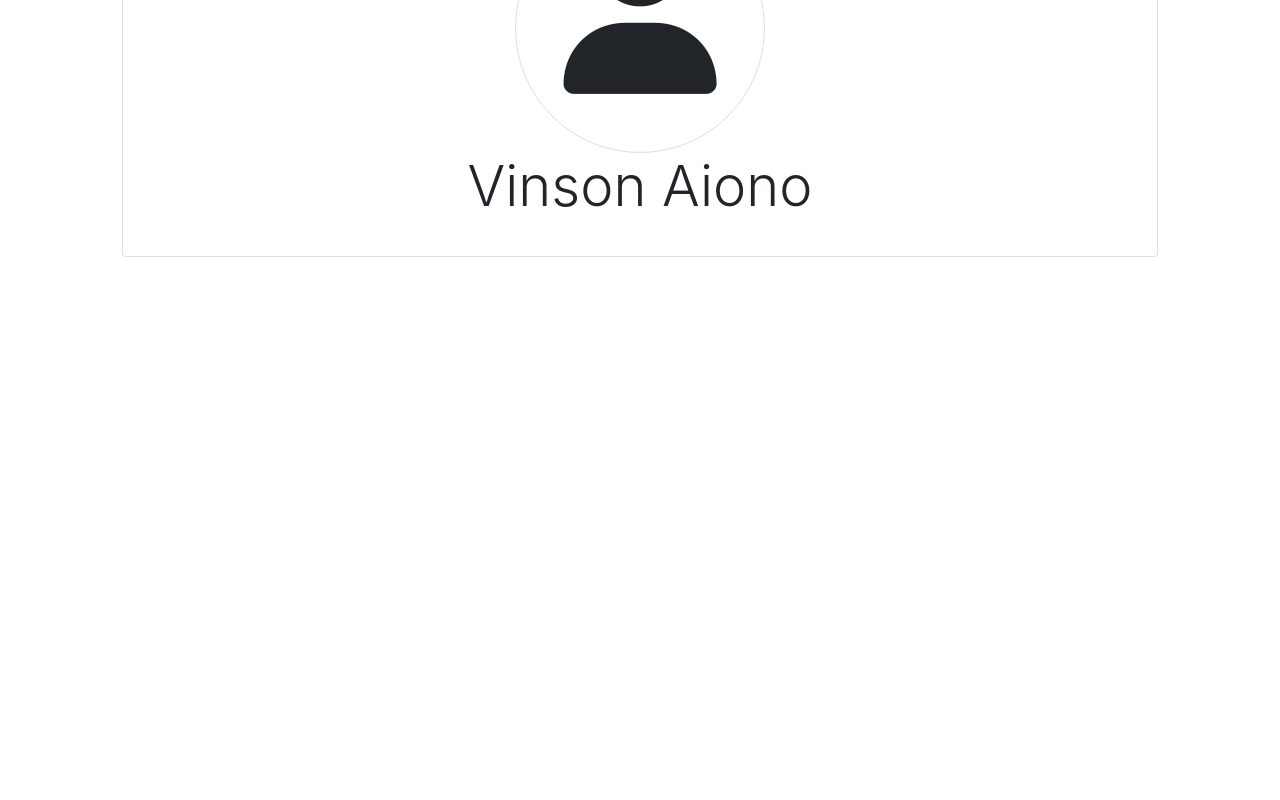
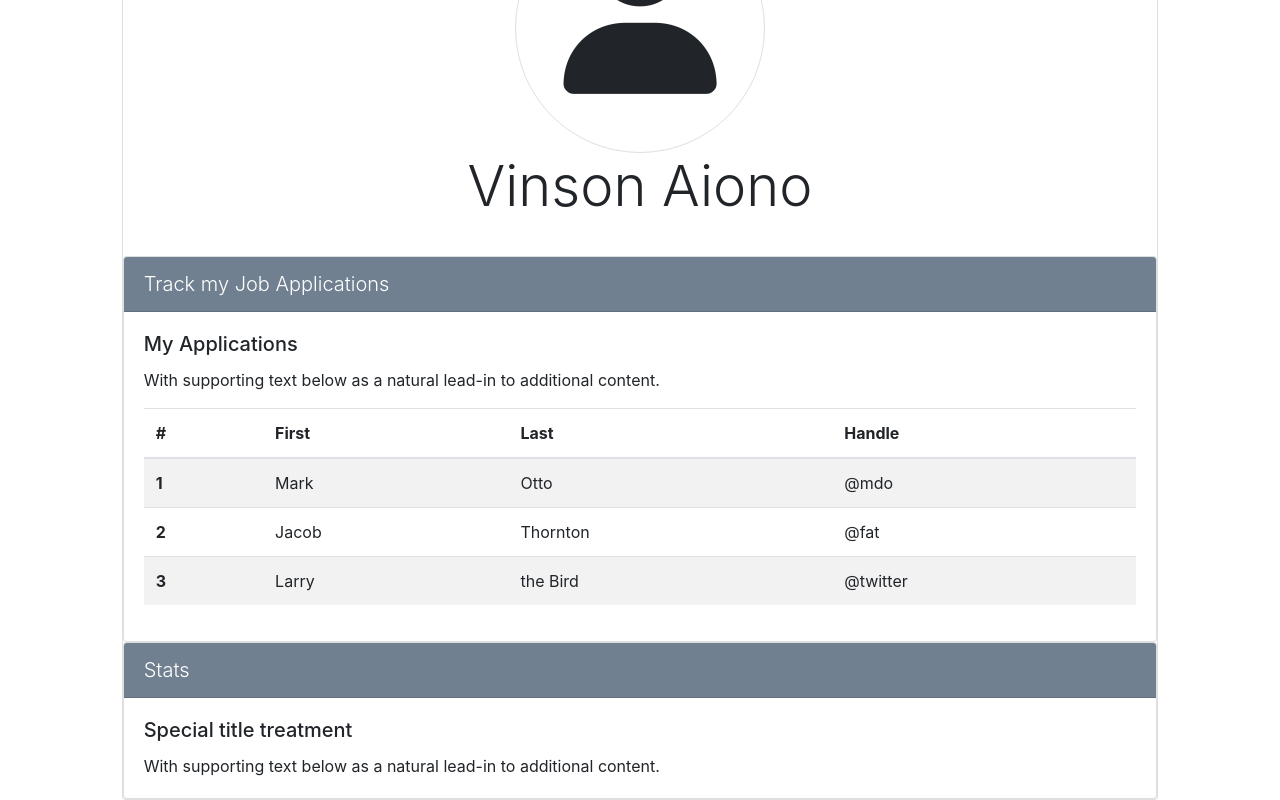
Before and after one commit to vinsonlaiono/jwt_angular, an Angular app in the folder client/: page /home/profile in a window 1280 px wide. Shown: the part 335-1135 px from the top of the page. Before the commit the page ends 800 px from the top, so only its background shows below. Built offline with nearby package versions, Linux system fonts and the light colour scheme.

Commit message:
fixed icons

```diff
--- a/client/src/app/app-routing.module.ts
+++ b/client/src/app/app-routing.module.ts
@@ -17,6 +17,7 @@ const routes: Routes = [
       { path : 'settings' , component: SettingsComponent }
     ] },
   ]},
+  { path: 'home', pathMatch: 'full', redirectTo: '/home/profile' },
   // { path: '', component: LoginComponent, canActivate: [AuthGuardService] , children: [
   //   { path: 'home', component: SecretComponent, canActivate: [SecretGaurdService] },
   // ]},
--- a/client/src/app/components/jobs/jobs.component.html
+++ b/client/src/app/components/jobs/jobs.component.html
@@ -1,7 +1,22 @@
 <div class="">
     <div class="card mt-4">
         <div class="card-body">
-            <p>jobs</p>
+            <div class="input-group mb-3">
+                <input type="text" class="form-control p-4" placeholder="Recipient's username" aria-label="Recipient's username" aria-describedby="button-addon2">
+                <div class="input-group-append">
+                  <button class="btn btn-outline-secondary" type="button" id="button-addon2"><i class="fas fa-search"></i> Search for jobs</button>
+                </div>
+              </div>
+
+          <div class="row mt-4">
+            <div class="col">
+              <p>left</p>
+            </div>
+            <div class="col">
+              <p>right</p>
+
+            </div>
+          </div>
         </div>
     </div>
 </div>
--- a/client/src/app/login/login.component.ts
+++ b/client/src/app/login/login.component.ts
@@ -37,7 +37,6 @@ export class LoginComponent implements OnInit {
       this.loggedInStatus = this.checkLogin();
       console.log("Logged in status: ", this.loggedInStatus);
       if(data) this._router.navigate(['/home', 'profile'])
-
     });
   }
   logoutUser(){
--- a/client/src/app/secret/secret.component.css
+++ b/client/src/app/secret/secret.component.css
@@ -10,3 +10,7 @@
 .user-img i {
     font-size: 175px;
 }
+.card-header{
+    background-color: slategray;
+    color: white;
+}
--- a/client/src/app/secret/secret.component.html
+++ b/client/src/app/secret/secret.component.html
@@ -1,10 +1,59 @@
 <div class="">
     <div class="card mt-4">
         <div class="card-body text-center">
-            <div class="user-img">
+            <div class="user-img ">
                 <i class="fas fa-user"></i>
             </div>
+
             <p class="display-4">Vinson Aiono</p>
+        </div>
+        <div class="card">
+            <div class="card-header lead">
+                Track my Job Applications
+            </div>
+            <div class="card-body">
+                <h5 class="card-title">My Applications</h5>
+                <p class="card-text">With supporting text below as a natural lead-in to additional content.</p>
+                <table class="table table-striped">
+                        <thead>
+                          <tr>
+                            <th scope="col">#</th>
+                            <th scope="col">First</th>
+                            <th scope="col">Last</th>
+                            <th scope="col">Handle</th>
+                          </tr>
+                        </thead>
+                        <tbody>
+                          <tr>
+                            <th scope="row">1</th>
+                            <td>Mark</td>
+                            <td>Otto</td>
+                            <td>@mdo</td>
+                          </tr>
+                          <tr>
+                            <th scope="row">2</th>
+                            <td>Jacob</td>
+                            <td>Thornton</td>
+                            <td>@fat</td>
+                          </tr>
+                          <tr>
+                            <th scope="row">3</th>
+                            <td>Larry</td>
+                            <td>the Bird</td>
+                            <td>@twitter</td>
+                          </tr>
+                        </tbody>
+                      </table>
+            </div>
+        </div>
+        <div class="card">
+            <div class="card-header lead">
+                Stats
+            </div>
+            <div class="card-body">
+                <h5 class="card-title">Special title treatment</h5>
+                <p class="card-text">With supporting text below as a natural lead-in to additional content.</p>
+            </div>
         </div>
     </div>
 </div>
```
